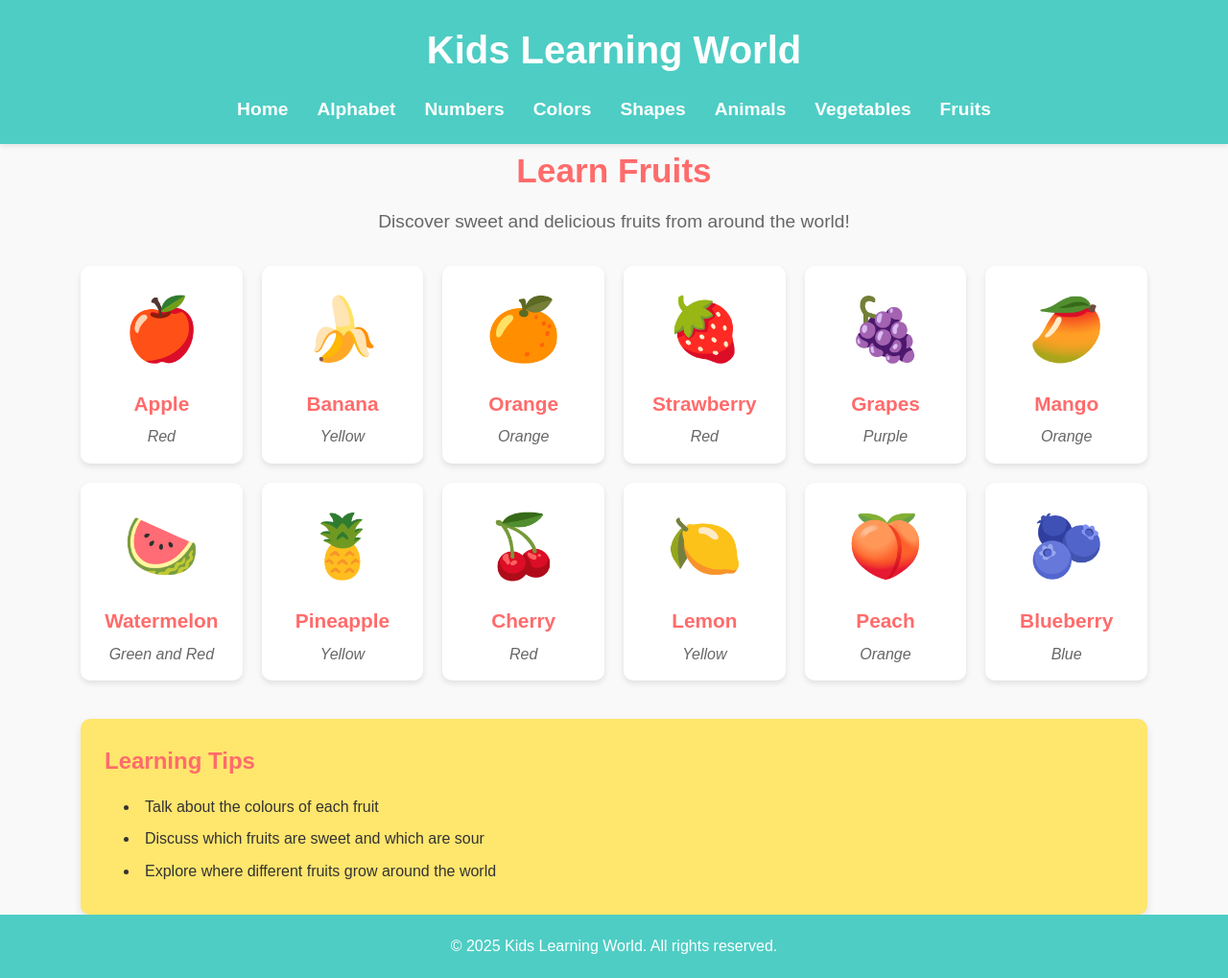
After one commit to CopilotLabs007/kids-learning-app, a Node server app: page /fruits in a window 1280 px wide. The commit adds this page. Shown: the whole page at 96% size. Run offline with Node 20, Linux system fonts and the light colour scheme; some libraries are stand-ins or nearby versions.

Commit message:
Implement Fruits and Vegetables functionality with TTS support
Agent-Logs-Url: https://github.com/CopilotLabs007/kids-learning-app/sessions/73f3aaf5-255a-467d-8ee1-e0fc2ec69ca5

Co-authored-by: venkatp-infomagnus <207826583+venkatp-infomagnus@users.noreply.github.com>

```diff
--- a/app.js
+++ b/app.js
@@ -39,6 +39,14 @@ app.get('/animals', (req, res) => {
   res.render('animals', { title: 'Learn Animals' });
 });
 
+app.get('/vegetables', (req, res) => {
+  res.render('vegetables', { title: 'Learn Vegetables' });
+});
+
+app.get('/fruits', (req, res) => {
+  res.render('fruits', { title: 'Learn Fruits' });
+});
+
 // Start the server
 app.listen(PORT, () => {
   console.log(`Server is running on http://localhost:${PORT}`);
--- a/public/css/style.css
+++ b/public/css/style.css
@@ -435,6 +435,88 @@ main {
     font-style: italic;
 }
 
+/* Vegetables Page Styles */
+.vegetables-grid {
+    display: grid;
+    grid-template-columns: repeat(auto-fill, minmax(160px, 1fr));
+    gap: 20px;
+    margin-bottom: 40px;
+}
+
+.vegetable-card {
+    background-color: white;
+    border-radius: 10px;
+    padding: 15px;
+    text-align: center;
+    box-shadow: 0 3px 6px rgba(0, 0, 0, 0.1);
+    transition: transform 0.3s ease;
+    cursor: pointer;
+}
+
+.vegetable-card:hover {
+    transform: scale(1.05);
+    background-color: #C7F9CC;
+}
+
+.vegetable-emoji {
+    font-size: 4rem;
+    margin-bottom: 10px;
+}
+
+.vegetable-name {
+    font-size: 1.3rem;
+    font-weight: bold;
+    color: #4ECDC4;
+    margin-bottom: 5px;
+}
+
+.vegetable-color {
+    font-size: 1rem;
+    color: #666;
+    font-style: italic;
+}
+
+/* Fruits Page Styles */
+.fruits-grid {
+    display: grid;
+    grid-template-columns: repeat(auto-fill, minmax(160px, 1fr));
+    gap: 20px;
+    margin-bottom: 40px;
+}
+
+.fruit-card {
+    background-color: white;
+    border-radius: 10px;
+    padding: 15px;
+    text-align: center;
+    box-shadow: 0 3px 6px rgba(0, 0, 0, 0.1);
+    transition: transform 0.3s ease;
+    cursor: pointer;
+}
+
+.fruit-card:hover {
+    transform: scale(1.05);
+    background-color: #FFE66D;
+}
+
+.fruit-emoji {
+    font-size: 4rem;
+    margin-bottom: 10px;
+}
+
+.fruit-name {
+    font-size: 1.3rem;
+    font-weight: bold;
+    color: #FF6B6B;
+    margin-bottom: 5px;
+}
+
+.fruit-color {
+    font-size: 1rem;
+    color: #666;
+    font-style: italic;
+}
+
 /* Learning Tips Styles */
 .learning-tips {
     background-color: #FFE66D;
--- a/public/js/main.js
+++ b/public/js/main.js
@@ -1,7 +1,7 @@
 // Wait for the DOM to be fully loaded
 document.addEventListener('DOMContentLoaded', function() {
     // Add click sound effects to cards
-    const cards = document.querySelectorAll('.letter-card, .number-card, .color-card, .shape-card, .animal-card');
+    const cards = document.querySelectorAll('.letter-card, .number-card, .color-card, .shape-card, .animal-card, .vegetable-card, .fruit-card');
 
     cards.forEach(card => {
         card.addEventListener('click', function() {
@@ -49,6 +49,22 @@ document.addEventListener('DOMContentLoaded', function() {
 
                 speakText(`This is a ${shapeName}`);
             }
+
+            // If we're on the vegetables page, speak the vegetable name and colour
+            if (this.classList.contains('vegetable-card')) {
+                const vegetableName = this.querySelector('.vegetable-name').textContent;
+                const vegetableColor = this.querySelector('.vegetable-color').textContent;
+
+                speakText(`This is a ${vegetableName}. It is ${vegetableColor}.`);
+            }
+
+            // If we're on the fruits page, speak the fruit name and colour
+            if (this.classList.contains('fruit-card')) {
+                const fruitName = this.querySelector('.fruit-name').textContent;
+                const fruitColor = this.querySelector('.fruit-color').textContent;
+
+                speakText(`This is a ${fruitName}. It is ${fruitColor}.`);
+            }
         });
     });
 
--- /dev/null
+++ b/views/fruits.ejs
@@ -0,0 +1,76 @@
+<div class="section-header">
+    <h2>Learn Fruits</h2>
+    <p>Discover sweet and delicious fruits from around the world!</p>
+</div>
+
+<div class="fruits-grid">
+    <div class="fruit-card">
+        <div class="fruit-emoji">🍎</div>
+        <div class="fruit-name">Apple</div>
+        <div class="fruit-color">Red</div>
+    </div>
+    <div class="fruit-card">
+        <div class="fruit-emoji">🍌</div>
+        <div class="fruit-name">Banana</div>
+        <div class="fruit-color">Yellow</div>
+    </div>
+    <div class="fruit-card">
+        <div class="fruit-emoji">🍊</div>
+        <div class="fruit-name">Orange</div>
+        <div class="fruit-color">Orange</div>
+    </div>
+    <div class="fruit-card">
+        <div class="fruit-emoji">🍓</div>
+        <div class="fruit-name">Strawberry</div>
+        <div class="fruit-color">Red</div>
+    </div>
+    <div class="fruit-card">
+        <div class="fruit-emoji">🍇</div>
+        <div class="fruit-name">Grapes</div>
+        <div class="fruit-color">Purple</div>
+    </div>
+    <div class="fruit-card">
+        <div class="fruit-emoji">🥭</div>
+        <div class="fruit-name">Mango</div>
+        <div class="fruit-color">Orange</div>
+    </div>
+    <div class="fruit-card">
+        <div class="fruit-emoji">🍉</div>
+        <div class="fruit-name">Watermelon</div>
+        <div class="fruit-color">Green and Red</div>
+    </div>
+    <div class="fruit-card">
+        <div class="fruit-emoji">🍍</div>
+        <div class="fruit-name">Pineapple</div>
+        <div class="fruit-color">Yellow</div>
+    </div>
+    <div class="fruit-card">
+        <div class="fruit-emoji">🍒</div>
+        <div class="fruit-name">Cherry</div>
+        <div class="fruit-color">Red</div>
+    </div>
+    <div class="fruit-card">
+        <div class="fruit-emoji">🍋</div>
+        <div class="fruit-name">Lemon</div>
+        <div class="fruit-color">Yellow</div>
+    </div>
+    <div class="fruit-card">
+        <div class="fruit-emoji">🍑</div>
+        <div class="fruit-name">Peach</div>
+        <div class="fruit-color">Orange</div>
+    </div>
+    <div class="fruit-card">
+        <div class="fruit-emoji">🫐</div>
+        <div class="fruit-name">Blueberry</div>
+        <div class="fruit-color">Blue</div>
+    </div>
+</div>
+
+<div class="learning-tips">
+    <h3>Learning Tips</h3>
+    <ul>
+        <li>Talk about the colours of each fruit</li>
+        <li>Discuss which fruits are sweet and which are sour</li>
+        <li>Explore where different fruits grow around the world</li>
+    </ul>
+</div>
--- a/views/layout.ejs
+++ b/views/layout.ejs
@@ -18,6 +18,8 @@
                     <li><a href="/colors">Colors</a></li>
                     <li><a href="/shapes">Shapes</a></li>
                     <li><a href="/animals">Animals</a></li>
+                    <li><a href="/vegetables">Vegetables</a></li>
+                    <li><a href="/fruits">Fruits</a></li>
                 </ul>
             </nav>
         </div>
```
Also changed, not shown: views/index.ejs (+12 -0 lines), views/vegetables.ejs (added, +76 -0 lines).
